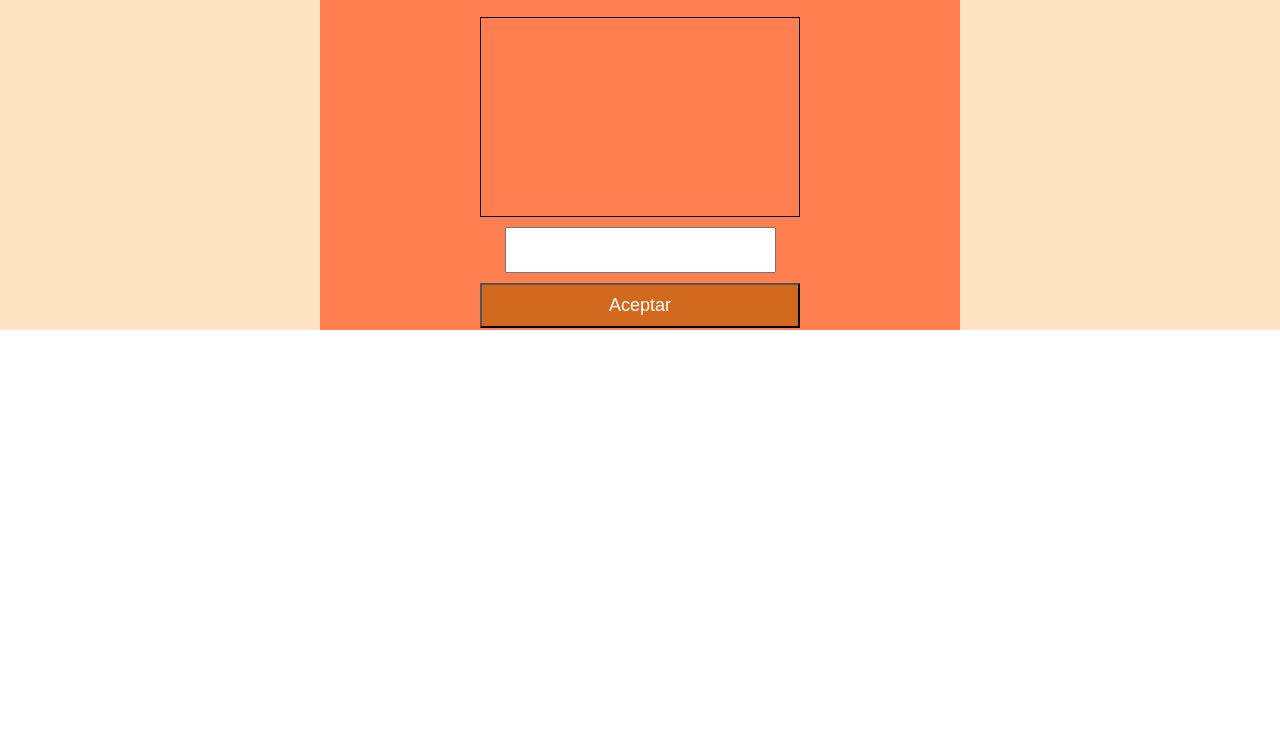
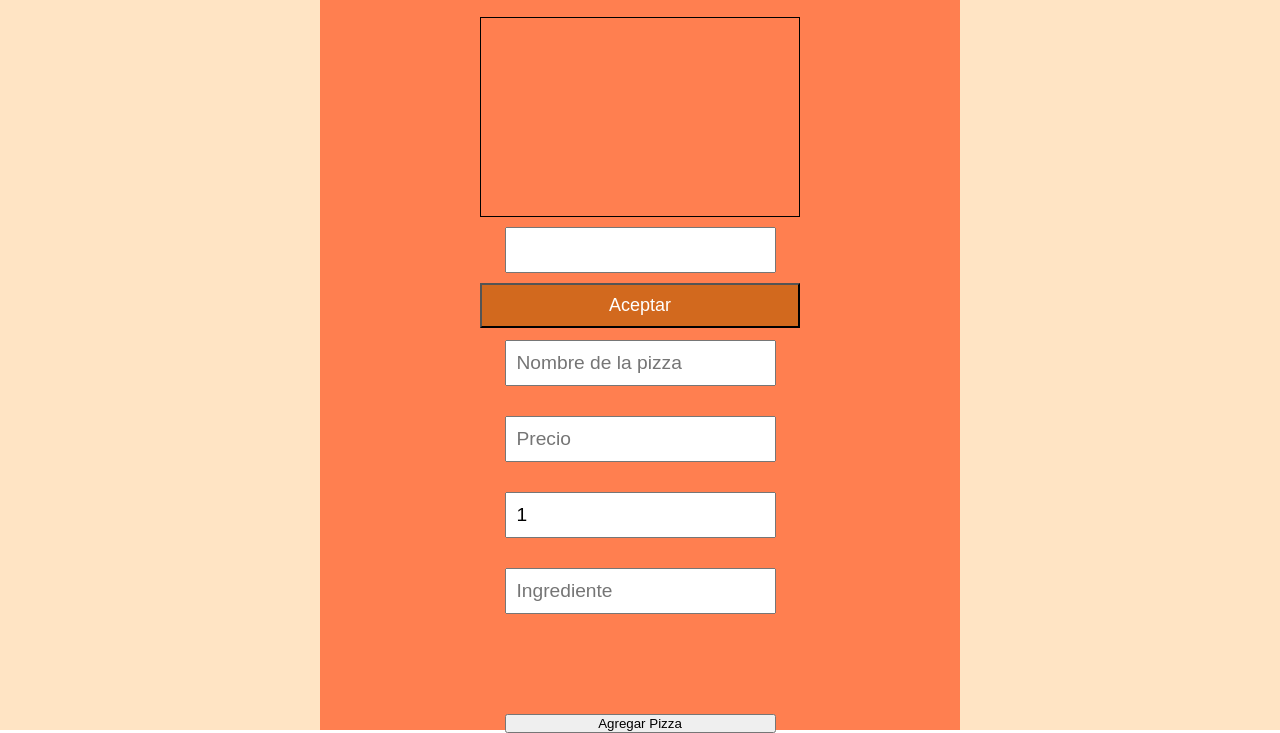
Before and after one commit to faceitu/EJ3-JS, a plain HTML site: page index.html in a window 1280 px wide. Shown: the part 70-803 px from the top of the page. Drawn offline with Linux system fonts and the light colour scheme.

Commit message:
third commit

```diff
--- a/index.html
+++ b/index.html
@@ -19,6 +19,18 @@
                 <button class="btn" id="btn">Aceptar</button>
             </div>
         </main>
+        <main class="container">
+            <form action="submit" class="form_pizza" id="form_pizza">
+                <input type="text" name="nombre de la pizza" id="nombre_pizza" class="inp" placeholder="Nombre de la pizza">
+                <input type="text" name="p" id="precio" class="inp" placeholder="Precio">
+                <input min="1" value="1" type="number" name="cant_ing" id="cant_ing" class="inp" placeholder="cantidad de ingredientes">
+                <div id="ing" class="ingre form_pizza">
+                    <input type="text" class="AGing" placeholder="Ingrediente" name="alling">
+                </div>
+                <button>Agregar Pizza</button>
+            </form>
+
+        </main>
         <script src="main.js"></script>
     </div>
 </body>
--- a/main.js
+++ b/main.js
@@ -3,8 +3,15 @@ const h4 = document.getElementById('h4');
 const btn = document.getElementById('btn');
 const number = document.getElementById('numero');
 const info = document.getElementById('info');
+const cantidadIngredientes = document.getElementById('cant_ing');
+const formPizza = document.getElementById('form_pizza');
+const ing = document.getElementById('ing');
+const nombrePizza = document.getElementById('nombre_pizza');
+const precioPizza = document.getElementById('precio');
+const allin = document.querySelectorAll('input[name="alling"]');
 
-const pizzas = [{
+
+let pizzas = [{
         id: 1,
         nombre: "Napolitana",
         ingredientes: ["salsa de Tomate", " Morron", "Queso"],
@@ -49,7 +56,7 @@ const renderPizza = () => {
     } else {
         info.innerHTML =
             ` <h2 class="h2" id="h2">Nombre de la pizza:</h2>
-              <h2 class="h2"> <b class ="pizza">${pizzaSearch(pizzas).nombre}</b> <h2>
+              <h2 class="h2"><b class ="pizza" >${pizzaSearch(pizzas).nombre}</b> <h2>
               <h4 class="h4" id="h4">Precio:<b class ="pizza">$${pizzaSearch(pizzas).precio} </b></h4> `
     }
     number.value = '';
@@ -65,9 +72,48 @@ const getValue = () => {
     const valor = number.value
     return valor;
 }
+const agregarInputs = () => {
+    const ingrediente = document.createElement('input');
+    ingrediente.classList.add('inp');
+    ingrediente.name = "alling"
+    ingrediente.placeholder = 'Ingrediente';
+    ing.appendChild(ingrediente);
+
+}
+
+
+const addorLess = () => {
+
+
+    let cantidad = ing.childNodes.length - 1
+
+    if (cantidad <= cantidadIngredientes.value) {
+        agregarInputs()
+    } else {
+        const last = ing.lastChild;
+        ing.removeChild(last)
+    }
+
+
+}
+const savePizza = (e) => {
+    e.preventDefault();
+    pizzas = [...pizzas, {
+        id: pizzas.length + 1,
+        nombre: nombrePizza.value,
+        precio: precioPizza.value,
+        ingredientes: []
+
+    }]
+    console.log(allin)
+    console.log(pizzas)
+}
 
 const init = () => {
-    btn.addEventListener('click', renderPizza)
+    btn.addEventListener('click', renderPizza);
+
+    cantidadIngredientes.addEventListener('change', addorLess);
+    formPizza.addEventListener('submit', savePizza)
 
 }
 
--- a/style.css
+++ b/style.css
@@ -8,7 +8,9 @@
     display: flex;
     justify-content: center;
     align-items: center;
+    flex-direction: column;
     background-color: bisque;
+    height: 100vh;
 }
 
 .container {
@@ -71,3 +73,19 @@
     font-size: 2.4rem;
     color: azure;
 }
+
+.form_pizza {
+    display: flex;
+    flex-direction: column;
+    gap: 20px;
+}
+
+.ingre {
+    margin-bottom: 80px;
+}
+
+.AGing {
+    padding: 10px;
+    font-size: 1.2rem;
+    margin-top: 10px;
+}
```
